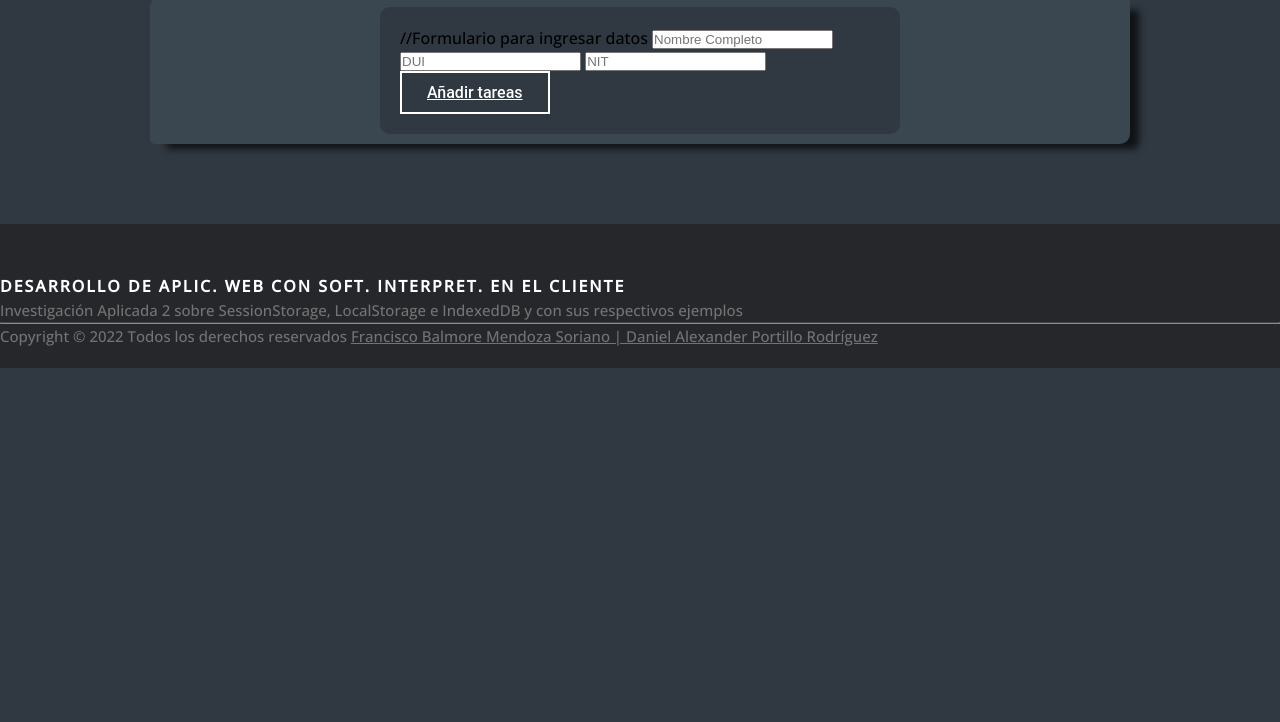
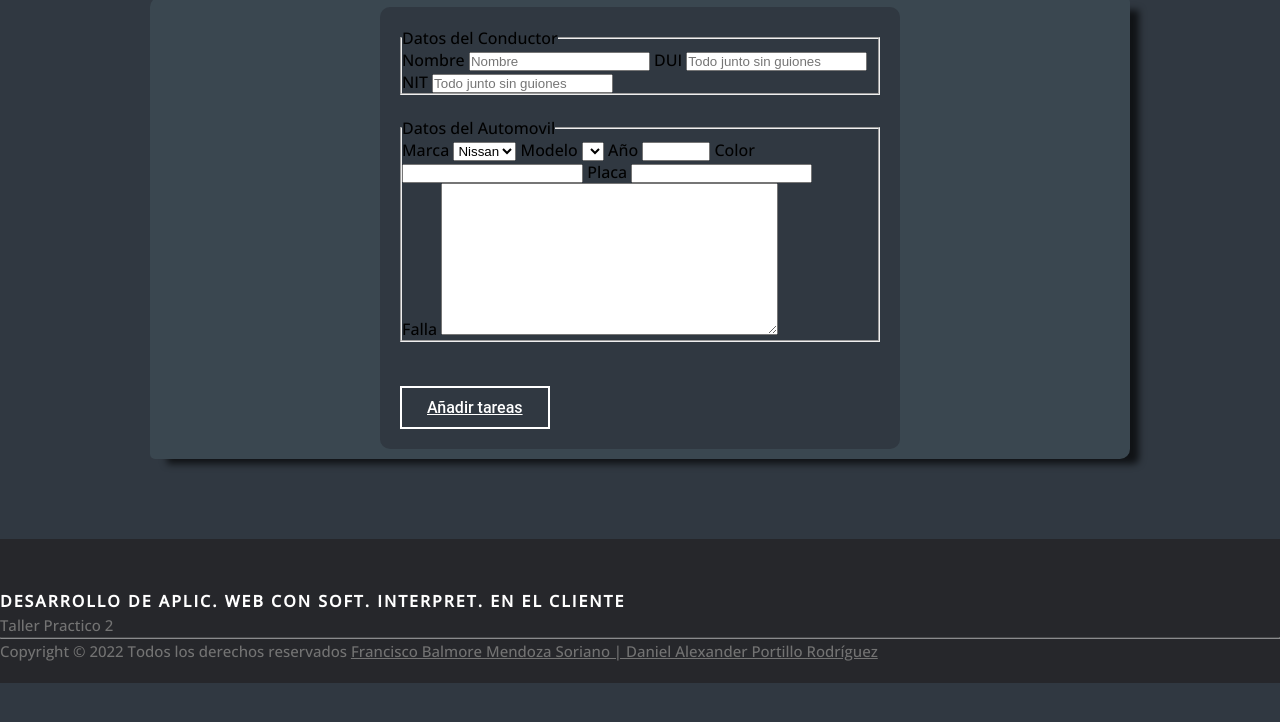
Before and after one commit to FrankMen06/Taller3-Repo, a plain HTML site: page index.html in a window 1280 px wide. Shown: the part 46-768 px from the top of the page. Drawn offline with nearby package versions, Linux system fonts and the light colour scheme.

Commit message:
Añadiendo más inputs a los form

```diff
--- a/index.html
+++ b/index.html
@@ -14,13 +14,59 @@
 
     <section class="section">
         <div class="datos">
+
             <form id="fomulario" class="formulario">
-                //Formulario para ingresar datos
-                <input type="text" placeholder="Nombre Completo">
-                <input type="text" placeholder="DUI">
-                <input type="text" placeholder="NIT">
 
-                <a href="/buttons/41" class="btn41-43 btn-41">Añadir tareas</a>
+                <fieldset>
+
+                    <legend>Datos del Conductor</legend>
+
+                    <label for="Nombre">Nombre</label>
+                    <input type="text" id="nombre" placeholder="Nombre" required id="nombre">
+
+                    <label for="DUI">DUI</label>
+                    <input type="number" id="dui" placeholder="Todo junto sin guiones" pattern="[0/9]" required id="DUI">
+
+                    <label for="nit">NIT</label>
+                    <input type="number" id="nit" placeholder="Todo junto sin guiones" pattern="[0/9]" required id="NIT">
+
+                </fieldset>
+
+                <br>
+
+                <fieldset>
+                    <legend>Datos del Automovil</legend>
+
+                    <label for="marca">Marca</label>
+                    <select name="" id="">
+                        <option value="nissan">Nissan</option>
+                    </select>
+
+                    <label for="modelo">Modelo</label>
+                    <select name="" id=""></select>
+
+                    <label for="año">Año</label>
+                    <input type="number" id="anio" min="2000" max="2023" required>
+
+
+                    <label for="color">Color</label>
+                    <input type="text" id="color"  required>
+
+                    <label for="color">Placa</label>
+                    <input type="text" id="placa"  required>
+
+                    <br>
+
+                    <label for="color">Falla</label>
+                    <textarea name="falla" id="fallas" rows="10" cols="40" maxlength="200"></textarea>
+
+
+                </fieldset>
+
+                <br><br>
+
+                <a href="/buttons/41" class="btn41-43 btn-41" value="registrar">Añadir tareas</a>
+
               </form>
         </div>
     </section>
@@ -30,7 +76,7 @@
           <div class="row">
             <div class="col-sm-12 col-md-6">
               <h6>Desarrollo de Aplic. Web con Soft. Interpret. en el Cliente </h6>
-              <p class="text-justify">Investigación Aplicada 2 sobre SessionStorage, LocalStorage e IndexedDB y con sus respectivos ejemplos</p>
+              <p class="text-justify">Taller Practico 2</p>
             </div>
 
           </div>
@@ -46,6 +92,5 @@
           </div>
         </div>
   </footer>
-
 </body>
 </html>
```
